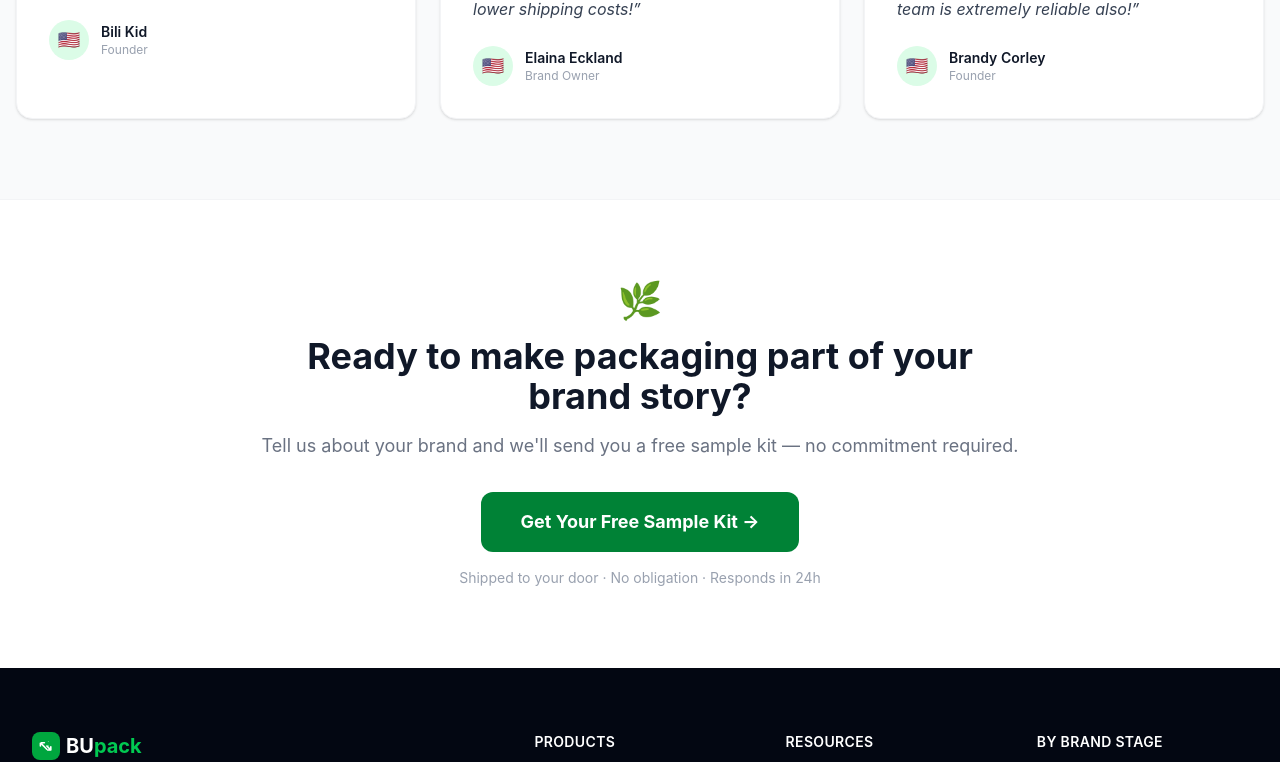
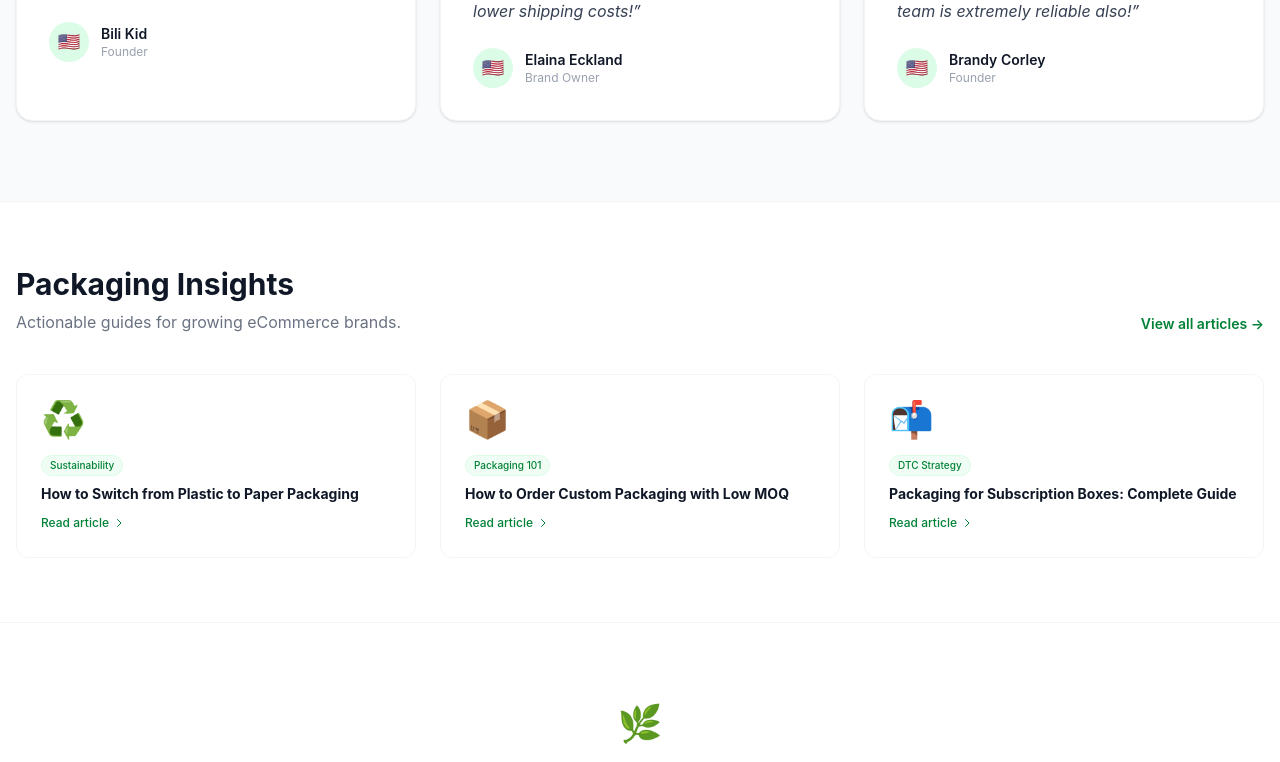
Before and after one commit to rocknjp/bupackeco, a Next.js app: page / in a window 1280 px wide. Shown: the part 7499-8261 px from the top of the page. Built offline with nearby package versions, Linux system fonts and the light colour scheme; no server answers.

Commit message:
SEO audit fixes: Title optimization, ALT tags, FAQ Schema, internal links, Bing verification

```diff
--- a/app/layout.tsx
+++ b/app/layout.tsx
@@ -17,6 +17,9 @@ export const metadata: Metadata = {
     "custom rigid box manufacturer, gift box OEM China, paper packaging factory Qingdao, FSC certified packaging, ISO 9001 packaging supplier, Fortune 500 packaging vendor, low MOQ custom boxes, candle jewelry chocolate packaging",
   verification: {
     google: "0UiMWYGj7TuSenx5PyIWZZ5N-l9jecBQW30rxEvTBUA",
+    other: {
+      "msvalidate.01": "PLACE_BING_VERIFICATION_CODE_HERE",
+    },
   },
   openGraph: {
     title: "Custom Eco Packaging Manufacturer | Low MOQ | BUpack",
--- a/app/page.tsx
+++ b/app/page.tsx
@@ -84,6 +84,7 @@ const products = [
     tags: ["Gift Box", "Luxury"],
     desc: "High-density cardboard rigid boxes with magnetic closure, velvet insert, foil stamping. Built for high-end gift packaging and luxury brands.",
     img: "/images/product_rigid_boxes.jpg",
+    alt: "Custom rigid gift boxes with magnetic closure and velvet insert",
   },
   {
     name: "Cardstock & Foldable Boxes",
@@ -91,6 +92,7 @@ const products = [
     tags: ["Retail", "Folding Carton"],
     desc: "Flexible thin paperboard boxes for cosmetics, food, and retail products. Full-color printing, embossing, window patching available.",
     img: "/images/product_cardstock_foldable.png",
+    alt: "Custom foldable cardstock boxes for retail and cosmetics",
   },
   {
     name: "Corrugated & Mailer Boxes",
@@ -98,6 +100,7 @@ const products = [
     tags: ["Shipping", "DTC"],
     desc: "Durable 3-layer corrugated boxes for eCommerce shipping. Custom size, printed exterior, eco-friendly material options.",
     img: "/images/product_corrugated_mailer.png",
+    alt: "Custom corrugated mailer boxes for ecommerce shipping",
   },
   {
     name: "Paper Bags",
@@ -105,6 +108,7 @@ const products = [
     tags: ["Retail", "Shopping"],
     desc: "Custom paper bags with rope handles, Matte/Gloss lamination. From boutique storefronts to trade shows.",
     img: "/images/product_paper_bags.png",
+    alt: "Custom printed paper bags with rope handles for retail",
   },
 ];
 
@@ -128,6 +132,7 @@ const industries = [
     name: "Candles & Home Fragrance",
     slug: "candles-fragrance",
     img: "/images/industry_cosmetics.jpg",
+    alt: "Custom candle packaging boxes for home fragrance brands",
     desc: "Mailer boxes, gift sets, and subscription boxes for candle brands that want unboxing to be part of the experience.",
     tags: ["Fast Turnaround", "Gift-Ready", "Seasonal"],
   },
@@ -135,6 +140,7 @@ const industries = [
     name: "Jewelry & Accessories",
     slug: "jewelry",
     img: "/images/industry_jewelry.jpg",
+    alt: "Luxury rigid jewelry boxes with velvet insert and magnetic closure",
     desc: "Small-batch luxury rigid boxes with velvet inserts. Your packaging is the proposal moment.",
     tags: ["Low MOQ", "Magnetic Closure", "Velvet Insert"],
   },
@@ -142,6 +148,7 @@ const industries = [
     name: "Chocolate & Confectionery",
     slug: "chocolate-confectionery",
     img: "/images/industry_food_box.jpg",
+    alt: "FDA-compliant chocolate gift boxes with window patching",
     desc: "FDA-compliant gift boxes that make chocolate feel like a luxury — not a commodity.",
     tags: ["Food-Safe", "Holiday Rush", "Window Boxes"],
   },
@@ -149,6 +156,7 @@ const industries = [
     name: "Stationery & Lifestyle Gifts",
     slug: "stationery-gifts",
     img: "/images/industry_stationery_gifts.jpg",
+    alt: "Custom stationery and lifestyle gift packaging boxes",
     desc: "Journals, pens, and gift sets deserve packaging that matches the craft inside.",
     tags: ["Flat Mailers", "Gift Sets", "Floral Print"],
   },
@@ -156,6 +164,7 @@ const industries = [
     name: "Tea & Specialty Beverages",
     slug: "tea-beverages",
     img: "/images/industry_wine.jpg",
+    alt: "Custom tea and beverage packaging boxes with drawer-style design",
     desc: "Tea tins, sachet boxes, and monthly subscription boxes for the modern tea brand.",
     tags: ["Subscription Box", "Drawer Style", "Airtight"],
   },
@@ -163,6 +172,7 @@ const industries = [
     name: "Pet Treats & Subscription Boxes",
     slug: "pet-subscription",
     img: "/images/industry_clothing.jpg",
+    alt: "Monthly pet treat subscription box packaging with custom themes",
     desc: "Monthly themed boxes that dogs (and their owners) can't wait to open.",
     tags: ["Monthly Themes", "Durable", "Pet-Safe Ink"],
   },
@@ -209,7 +219,7 @@ export default function HomePage() {
         <div className="absolute inset-0 opacity-20">
           <Image
             src="/images/factory_workshop.jpg"
-            alt="Packaging factory workshop"
+            alt="BUpack custom eco packaging factory workshop in Qingdao China"
             fill
             className="object-cover"
             priority
@@ -265,16 +275,16 @@ export default function HomePage() {
               <p className="text-green-400/80 text-xs font-semibold uppercase tracking-widest mb-4">Inside Our 10,000㎡ Owned Factory</p>
               <div className="grid grid-cols-2 sm:grid-cols-5 gap-2">
                 {[
-                  { img: "/images/factory_hero.jpg", label: "Assembly Workshop" },
-                  { img: "/images/factory_printing.png", label: "Printing Center" },
-                  { img: "/images/factory_production.jpg", label: "Production Line" },
-                  { img: "/images/factory_workers.jpg", label: "Skilled Team" },
-                  { img: "/images/factory_machine.jpg", label: "Precision Machinery" },
+                  { img: "/images/factory_hero.jpg", label: "Assembly Workshop", alt: "BUpack box assembly workshop with skilled workers" },
+                  { img: "/images/factory_printing.png", label: "Printing Center", alt: "Koenig & Bauer printing press for custom packaging" },
+                  { img: "/images/factory_production.jpg", label: "Production Line", alt: "Automated packaging production line at BUpack factory" },
+                  { img: "/images/factory_workers.jpg", label: "Skilled Team", alt: "BUpack quality control team inspecting finished boxes" },
+                  { img: "/images/factory_machine.jpg", label: "Precision Machinery", alt: "Die-cutting machine for custom box production" },
                 ].map((item) => (
                   <div key={item.label} className="relative h-24 sm:h-28 rounded-lg overflow-hidden border border-white/20 hover:border-green-400/60 transition-all group cursor-pointer">
                     <Image
                       src={item.img}
-                      alt={item.label}
+                      alt={item.alt}
                       fill
                       className="object-cover group-hover:scale-105 transition-transform duration-500"
                     />
@@ -294,7 +304,7 @@ export default function HomePage() {
       <section className="relative h-[420px] md:h-[500px] flex items-center justify-center overflow-hidden">
         <Image
           src="/images/factory_production.jpg"
-          alt="BUpack factory workshop - eco packaging production"
+          alt="BUpack eco packaging production line — FSC-certified custom boxes manufacturing"
           fill
           className="object-cover"
         />
@@ -458,7 +468,7 @@ export default function HomePage() {
                 <div className="relative h-36 bg-gradient-to-br from-green-50 to-emerald-100 flex items-center justify-center overflow-hidden">
                   <Image
                     src={p.img}
-                    alt={p.name}
+                    alt={p.alt}
                     width={400}
                     height={144}
                     className="object-cover w-full h-full group-hover:scale-105 transition-transform duration-500"
@@ -510,7 +520,7 @@ export default function HomePage() {
                 <div className="relative h-40 sm:h-44 bg-gradient-to-br from-green-50 to-emerald-100 flex items-center justify-center overflow-hidden">
                   <Image
                     src={ind.img}
-                    alt={ind.name}
+                    alt={ind.alt}
                     fill
                     className="object-contain p-4 group-hover:scale-105 transition-transform duration-500"
                   />
@@ -553,6 +563,9 @@ export default function HomePage() {
             </p>
             <Link href="/eco" className="inline-flex items-center gap-2 bg-green-500 text-white font-semibold px-6 py-3 rounded-xl hover:bg-green-400 transition-colors">
               Our Sustainability Commitments
+            </Link>
+            <Link href="/products" className="inline-flex items-center gap-2 border border-white/30 text-white font-semibold px-6 py-3 rounded-xl hover:bg-white/10 transition-colors">
+              Browse Eco Products
             </Link>
           </div>
           <div className="flex-1 grid grid-cols-2 gap-4">
@@ -668,6 +681,63 @@ export default function HomePage() {
         </div>
       </section>
 
+      {/* ── FROM THE BLOG ──────────────────────────── */}
+      <section className="py-16 px-4 bg-white border-t border-gray-100">
+        <div className="max-w-7xl mx-auto">
+          <div className="flex flex-col md:flex-row md:items-end justify-between gap-4 mb-10">
+            <div>
+              <h2 className="text-3xl font-bold text-gray-900 mb-2">Packaging Insights</h2>
+              <p className="text-gray-500">Actionable guides for growing eCommerce brands.</p>
+            </div>
+            <Link href="/blog" className="text-green-700 font-semibold text-sm hover:underline whitespace-nowrap">
+              View all articles →
+            </Link>
+          </div>
+          <div className="grid md:grid-cols-3 gap-6">
+            {[
+              {
+                slug: "switch-plastic-to-paper-packaging-dtc-guide",
+                title: "How to Switch from Plastic to Paper Packaging",
+                emoji: "♻️",
+                tag: "Sustainability",
+              },
+              {
+                slug: "custom-packaging-low-moq-guide",
+                title: "How to Order Custom Packaging with Low MOQ",
+                emoji: "📦",
+                tag: "Packaging 101",
+              },
+              {
+                slug: "packaging-for-subscription-boxes-guide",
+                title: "Packaging for Subscription Boxes: Complete Guide",
+                emoji: "📬",
+                tag: "DTC Strategy",
+              },
+            ].map((post) => (
+              <Link
+                key={post.slug}
+                href={`/blog/${post.slug}`}
+                className="group rounded-xl border border-gray-100 p-6 hover:border-green-200 hover:shadow-md transition-all"
+              >
+                <div className="text-4xl mb-3">{post.emoji}</div>
+                <span className="inline-block bg-green-50 text-green-700 text-[10px] font-medium px-2 py-0.5 rounded-full border border-green-100 mb-2">
+                  {post.tag}
+                </span>
+                <h3 className="font-bold text-gray-900 text-sm group-hover:text-green-700 transition-colors leading-snug">
+                  {post.title}
+                </h3>
+                <span className="inline-flex items-center gap-1 text-green-700 font-medium text-xs mt-3 group-hover:gap-2 transition-all">
+                  Read article
+                  <svg className="w-3 h-3" fill="none" stroke="currentColor" viewBox="0 0 24 24">
+                    <path strokeLinecap="round" strokeLinejoin="round" strokeWidth={2} d="M9 5l7 7-7 7" />
+                  </svg>
+                </span>
+              </Link>
+            ))}
+          </div>
+        </div>
+      </section>
+
       {/* ── FINAL CTA ─────────────────────────────── */}
       <section className="py-20 px-4 bg-white border-t border-gray-100">
         <div className="max-w-3xl mx-auto text-center">
```
Also changed, not shown: app/about/page.tsx (+22 -6 lines), app/eco/page.tsx (+30 -4 lines).
